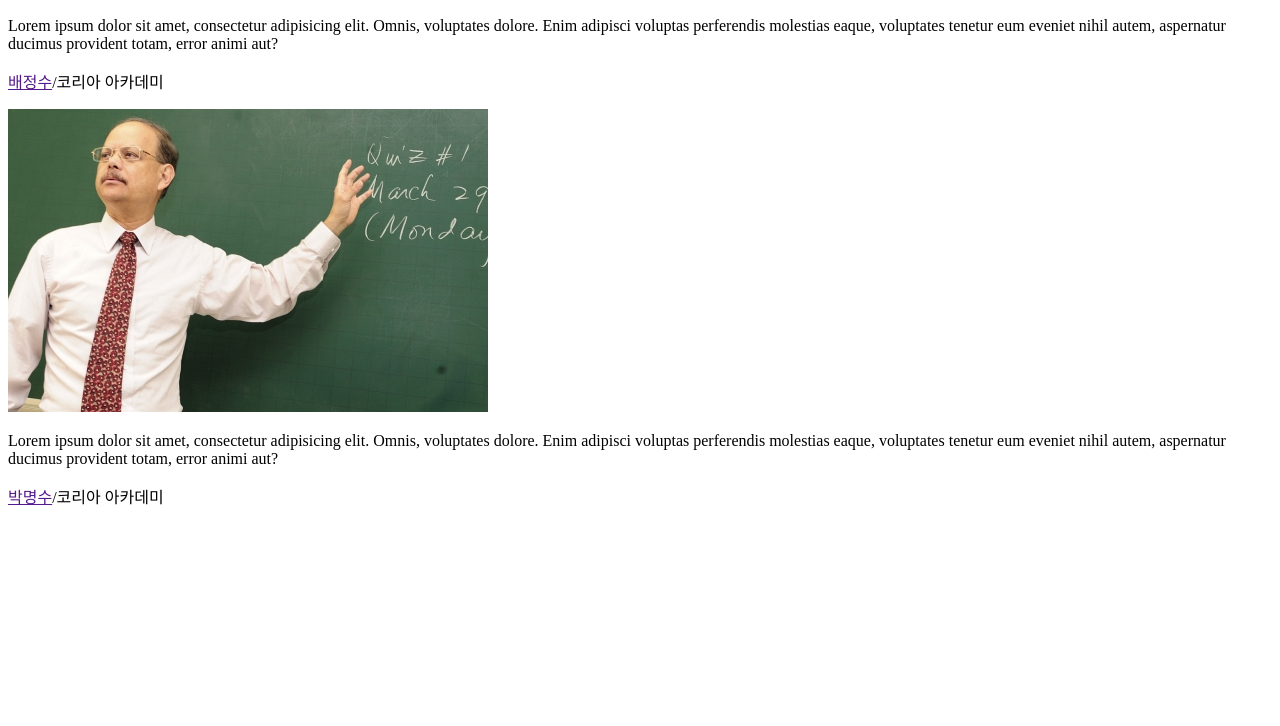
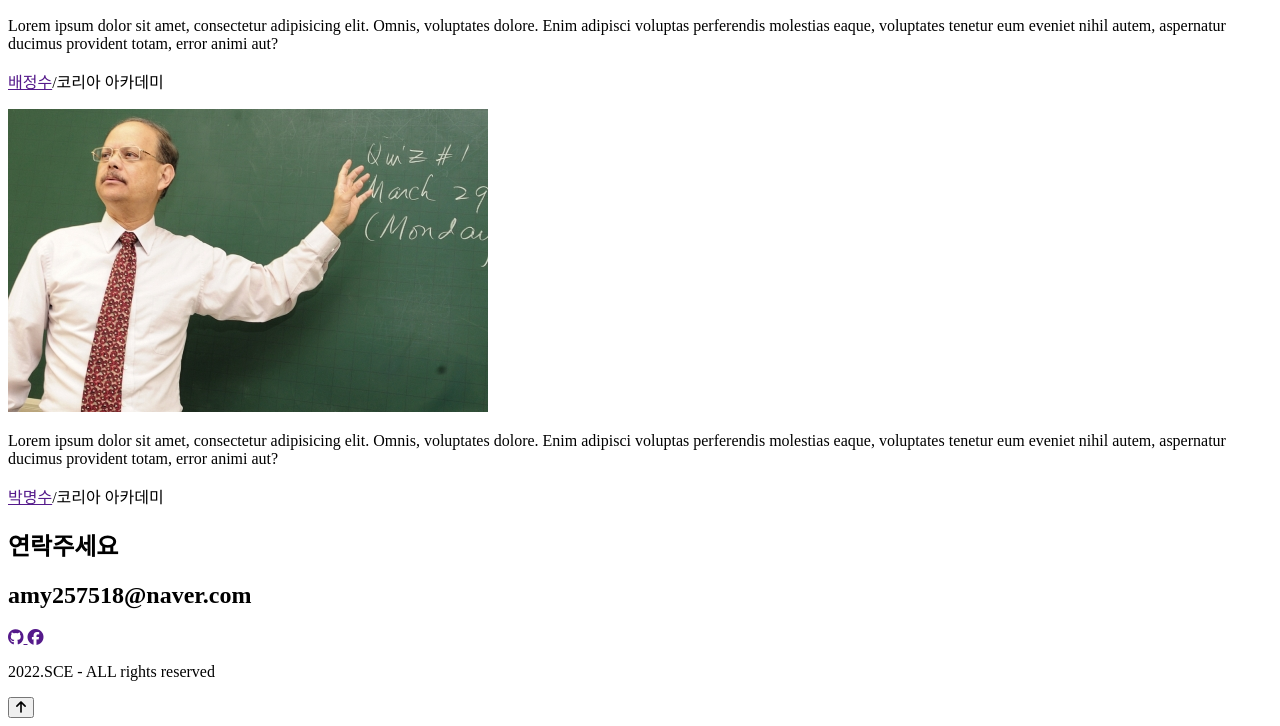
Before and after one commit to shinchangeun/portfolio, a plain HTML site: page index.html in a window 1280 px wide. Shown: the part 5483-6209 px from the top of the page. Before the commit the page ends 6007 px from the top, so only its background shows below. Drawn offline with Linux system fonts and the light colour scheme.

Commit message:
HTML index.html - contact

```diff
--- a/index.html
+++ b/index.html
@@ -310,6 +310,26 @@
     </section>
     <!-- 추천서 끝 -->
 
+    <!-- Contact -->
+    <section id="contact" class="section">
+        <h1 class="contact__title">연락주세요</h1>
+        <h2 class="contact__email">amy257518@naver.com</h2>
+        <div class="contact__link">
+            <a href="" target="_blank" >
+                <i class="fa-brands fa-github"></i>
+            </a>
+            <a href="" target="_blank" >
+                <i class="fa-brands fa-facebook"></i>
+            </a>
+        </div>
+        <p class="contact__rights">
+            2022.SCE - ALL rights reserved
+        </p>
+    </section>
+    <button class="arrow-up">
+        <i class="fa-solid fa-arrow-up"></i>
+    </button>
+
 
 
 
```
